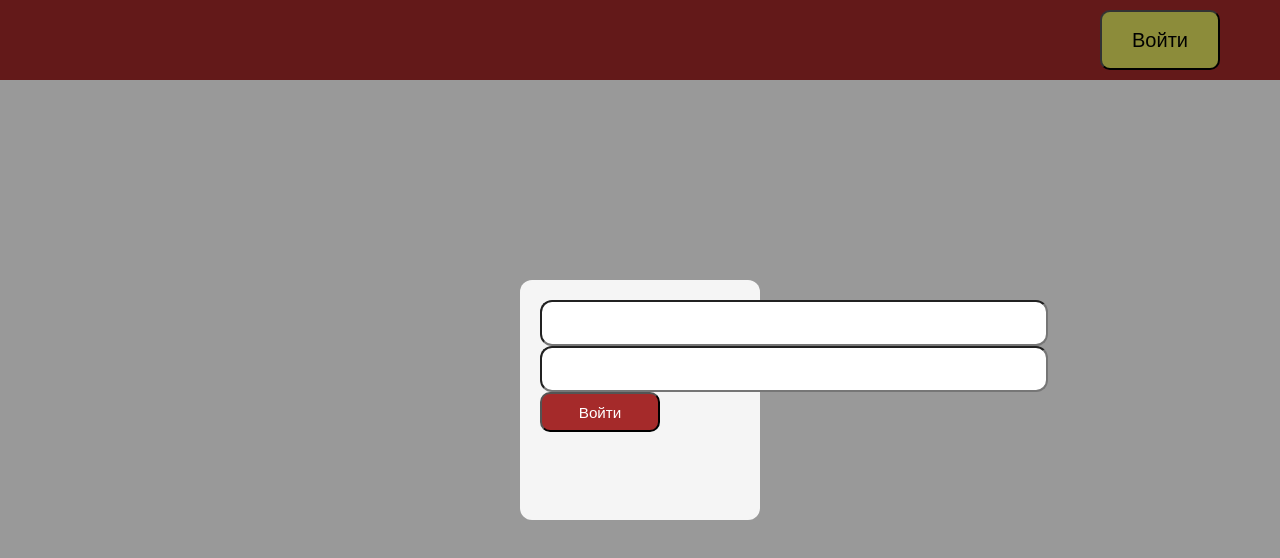
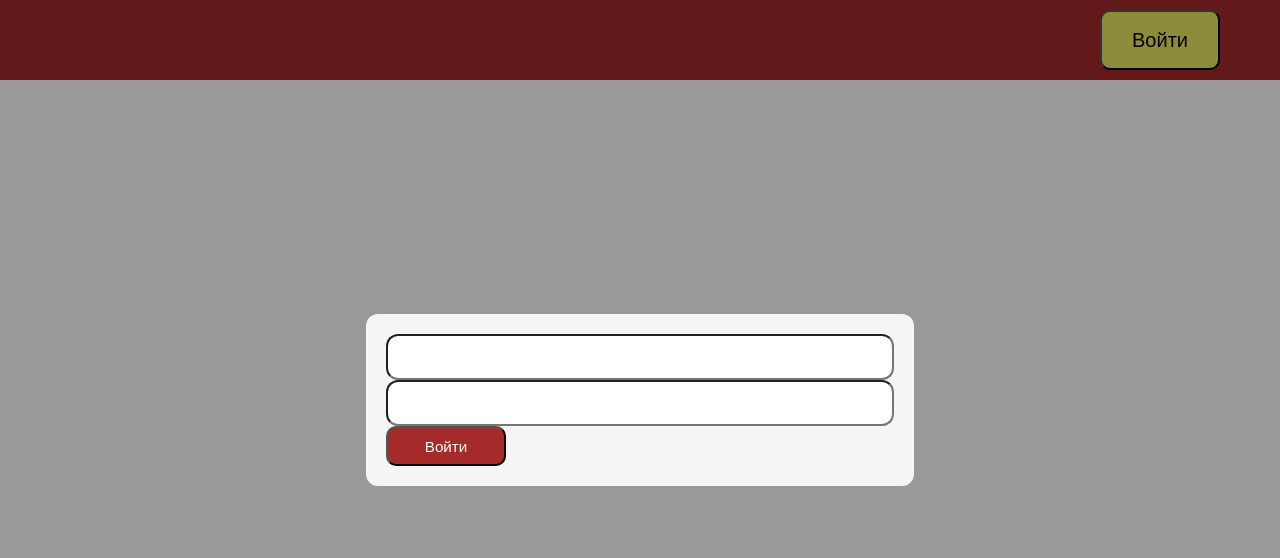
Before and after one commit to kp-app/kp-app-frontend, a React (Vite) app in the folder frontend/: page / in a window 1280 px wide. Both pictures are taken after a click on the button "Войти". Shown: the top 558 px of the page. Built offline with nearby package versions, Linux system fonts and the light colour scheme.

Commit message:
mild restyling of modal window

```diff
--- a/frontend/src/components/reusables/PopupWindow.jsx
+++ b/frontend/src/components/reusables/PopupWindow.jsx
@@ -17,8 +17,6 @@ const ModalContent = styled.div`
   padding: 20px;
   border-radius: 12px;
   background-color: whitesmoke;
-  height: 200px;
-  width: 200px;
 `
 
 export const Popup = props => {
```
